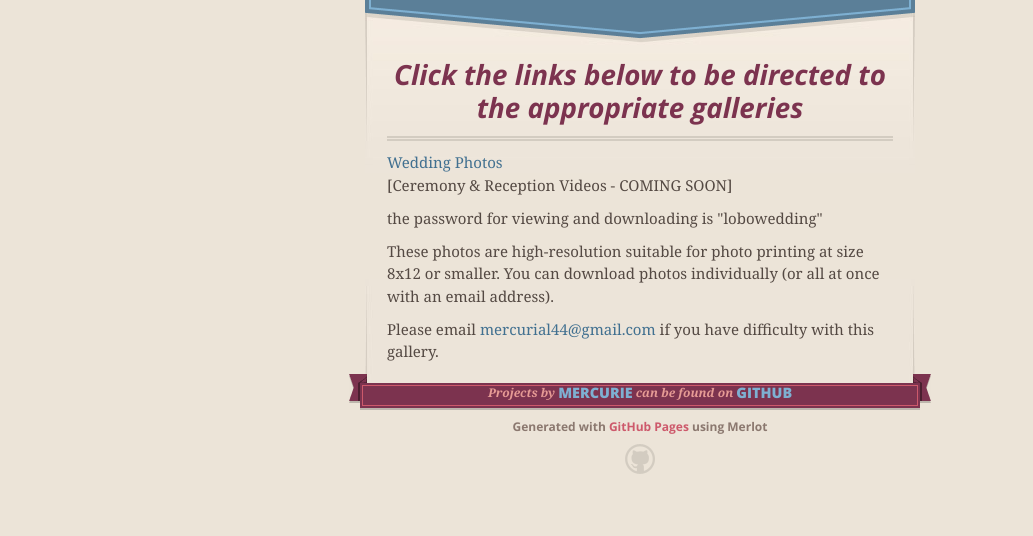
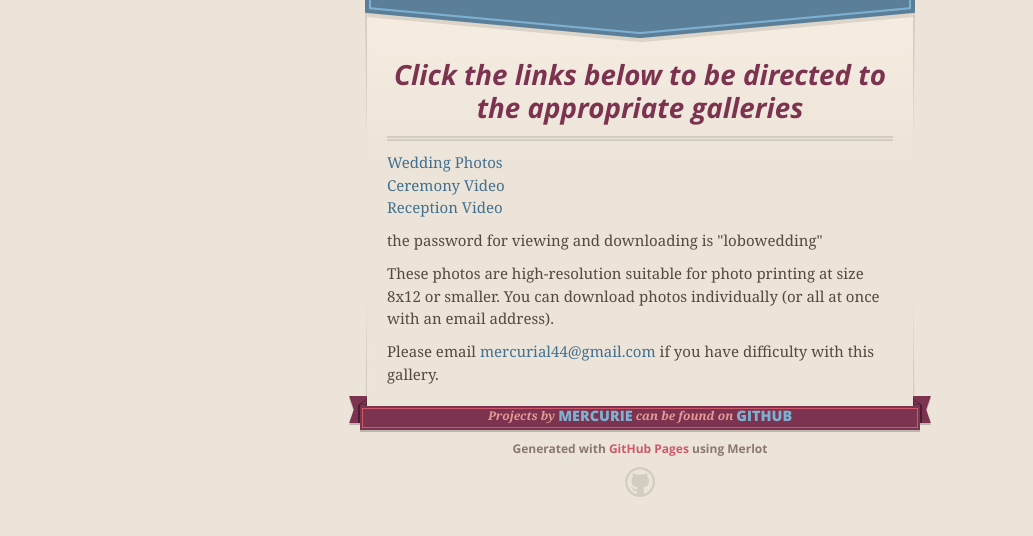
Before and after one commit to Mercurie/mercurie.github.io, a plain HTML site: page index.html in a window 1280 px wide. Shown: the part 190-726 px from the top of the page, without its empty margins (0-1033 px from the left). Drawn offline with nearby package versions, Linux system fonts and the light colour scheme.

Commit message:
Replace master branch with page content via GitHub

```diff
--- a/index.html
+++ b/index.html
@@ -49,7 +49,8 @@
 <a id="click-the-links-below-to-be-directed-to-the-appropriate-galleries" class="anchor" href="#click-the-links-below-to-be-directed-to-the-appropriate-galleries" aria-hidden="true"><span class="octicon octicon-link"></span></a>Click the links below to be directed to the appropriate galleries</h3>
 
 <p><a href="http://lobo.smugmug.com/Lobo-Wedding/n-Qr7fMV/">Wedding Photos</a><br>
-[Ceremony &amp; Reception Videos - COMING SOON]</p>
+<a href="https://www.dropbox.com/s/lcp27cb838df7eb/Ceremony.mp4?dl=0">Ceremony Video</a><br>
+<a href="https://www.dropbox.com/s/plyk7ddvbgivjpj/Reception.mp4?dl=0">Reception Video</a>  </p>
 
 <p>the password for viewing and downloading is "lobowedding"</p>
 
--- a/params.json
+++ b/params.json
@@ -1 +1 @@
-{"name":"Lobo Wedding Photos & Video","tagline":"","body":"### Click the links below to be directed to the appropriate galleries\r\n[Wedding Photos](http://lobo.smugmug.com/Lobo-Wedding/n-Qr7fMV/)  \r\n[Ceremony & Reception Videos - COMING SOON]\r\n\r\nthe password for viewing and downloading is \"lobowedding\"\r\n\r\nThese photos are high-resolution suitable for photo printing at size 8x12 or smaller. You can download photos individually (or all at once with an email address).\r\n\r\nPlease email mercurial44@gmail.com if you have difficulty with this gallery.","google":"","note":"Don't delete this file! It's used internally to help with page regeneration."}
+{"name":"Lobo Wedding Photos & Video","tagline":"","body":"### Click the links below to be directed to the appropriate galleries\r\n[Wedding Photos](http://lobo.smugmug.com/Lobo-Wedding/n-Qr7fMV/)  \r\n[Ceremony Video](https://www.dropbox.com/s/lcp27cb838df7eb/Ceremony.mp4?dl=0)  \r\n[Reception Video](https://www.dropbox.com/s/plyk7ddvbgivjpj/Reception.mp4?dl=0)  \r\n\r\nthe password for viewing and downloading is \"lobowedding\"\r\n\r\nThese photos are high-resolution suitable for photo printing at size 8x12 or smaller. You can download photos individually (or all at once with an email address).\r\n\r\nPlease email mercurial44@gmail.com if you have difficulty with this gallery.","google":"","note":"Don't delete this file! It's used internally to help with page regeneration."}
```
